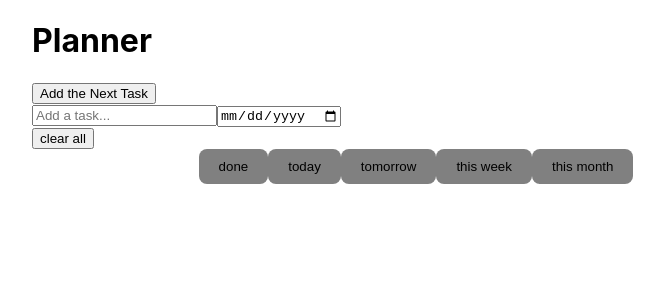
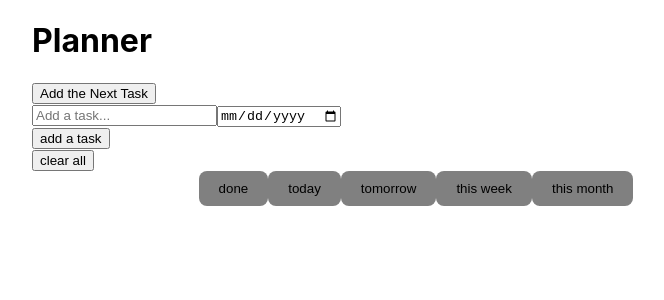
Before and after one commit to Ywette/todo-React, a React (Create React App) app: page / in a window 1280 px wide. Both pictures are taken after a click on the button "Add the Next Task". Shown: the top 300 px of the page, without its empty margins (224-888 px from the left). Built offline with nearby package versions, Linux system fonts and the light colour scheme.

Commit message:
add: pass tag with function

```diff
--- a/src/components/FilterBar.tsx
+++ b/src/components/FilterBar.tsx
@@ -2,7 +2,7 @@ import Button from "./Button";
 import './FilterBar.css'
 import {ButtonProps} from "../interfaces";
 
-const FilterBar = (props: any, { filterDeadline }: any) => {
+const FilterBar = (props: any) => {
     const deadlineTags = props.deadlineTags;
 
     return (
@@ -15,7 +15,9 @@ const FilterBar = (props: any, { filterDeadline }: any) => {
                         type="button"
                         className="button"
                         value={tag}
-                        onClick={()=> filterDeadline(tag)}
+                        onClick={()=> {
+                            props.filterDeadline(tag)
+                        }}
                     />
                 )
             })}
--- a/src/components/TaskInputForm.tsx
+++ b/src/components/TaskInputForm.tsx
@@ -31,10 +31,10 @@ const TaskInputForm = (props: any) => {
                 }
             />
 
-            {(taskInputs.text && taskInputs.deadline) ?
+            {/*{(taskInputs.text && taskInputs.deadline) ?*/}
                 <div>
                     <button
-                        type="submit"
+                        type="button"
                         onClick={(e)=>{
                             e.preventDefault();
                             props.addTaskToList(taskInputs);
@@ -42,8 +42,8 @@ const TaskInputForm = (props: any) => {
                     >add a task
                     </button>
                 </div>
-                : null
-            }
+            {/*    : null*/}
+            {/*}*/}
         </form>
     );
 };
```
Also changed, not shown: src/components/Planner.tsx (+3 -10 lines).
